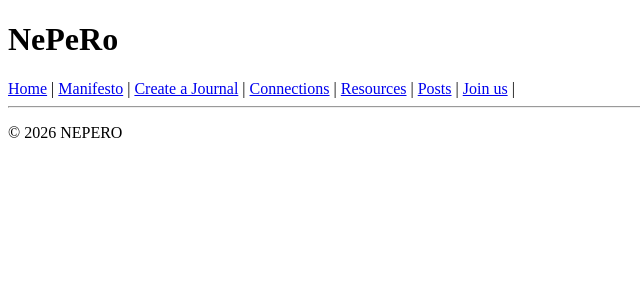
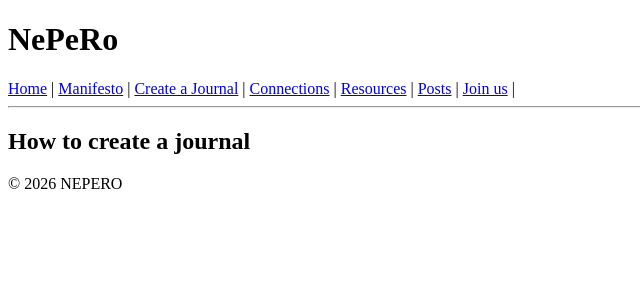
Before and after one commit to NPR-Nepero/nepero, a Jekyll site: the page built from create_a_journal.md, in a window 1280 px wide. Shown: the top 300 px of the page, without its empty margins (0-640 px from the left). Built offline with Jekyll 4.4.1, drawn with Linux system fonts in a browser that asks for light colours.

Commit message:
adding titles

```diff
--- a/create_a_journal.md
+++ b/create_a_journal.md
@@ -1,4 +1,6 @@
 ---
 layout: default
-title: How to create a journal
+title: Create a journal
 ---
+
+## How to create a journal
```
Also changed, not shown: connections.md (+2 -0 lines), join_us.md (+2 -0 lines), resources.md (+2 -0 lines).
